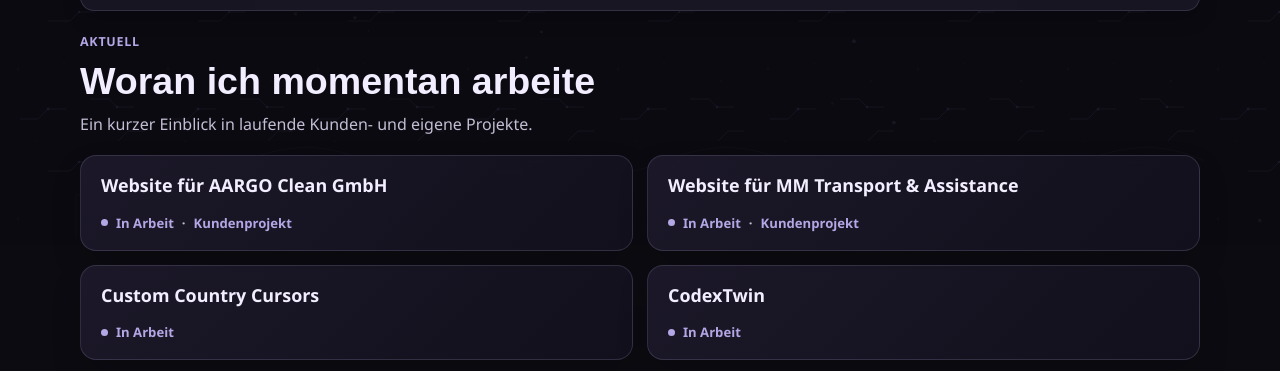
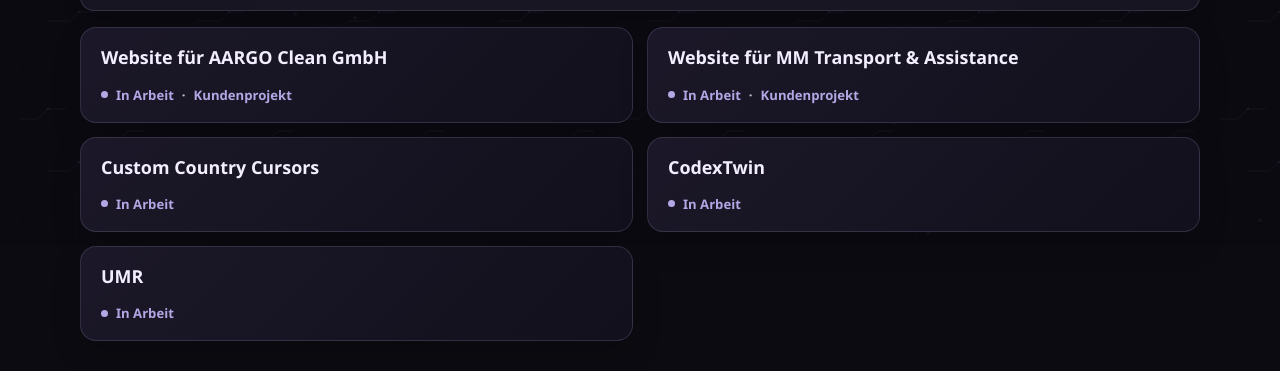
Before and after one commit to AleksZyro/Portfolio-Website, a plain HTML site: page index.html in a window 1280 px wide. Shown: the part 555-926 px from the top of the page. Drawn offline with Linux system fonts and the light colour scheme.

Commit message:
Remove redundant current work heading

```diff
--- a/index.html
+++ b/index.html
@@ -152,14 +152,8 @@
         </div>
 
       </div>
-      <div class="current-work" id="current-work" aria-labelledby="current-work-title">
+      <div class="current-work" id="current-work" aria-label="Aktuelle Projekte">
       <div class="container">
-        <div class="section-head reveal">
-          <p class="kicker" data-i18n="currentWork.kicker">Aktuell</p>
-          <h2 id="current-work-title" data-i18n="currentWork.title">Woran ich momentan arbeite</h2>
-          <p class="section-subline" data-i18n="currentWork.subline">Ein kurzer Einblick in laufende Kunden- und eigene Projekte.</p>
-        </div>
-
         <div class="current-work-grid reveal">
           <button class="current-work-card" type="button" data-detail-trigger data-current-work="aargoclean" data-work-type="customer" data-title="Website für AARGO Clean GmbH" data-description="Aktuell arbeite ich an der Website für die Firma AARGO Clean GmbH." data-meta='["Kundenprojekt", "In Arbeit"]' aria-label="Details zu Website für AARGO Clean GmbH öffnen">
             <div class="current-work-card-head">
--- a/style.css
+++ b/style.css
@@ -480,7 +480,7 @@
 h2 { font-family: "Space Grotesk", "Sora", sans-serif; font-size: clamp(1.55rem, 3.2vw, 2.35rem); line-height: 1.15; }
 
 .current-work-grid { display: grid; grid-template-columns: repeat(2, minmax(0, 1fr)); gap: 14px; }
-.current-work { min-height: 0; padding-top: clamp(12px, 2vw, 22px); }
+.current-work { min-height: 0; padding-top: clamp(10px, 1.5vw, 16px); }
 .current-work-card { width: 100%; min-height: 0; padding: 18px 20px; border: 1px solid var(--line); border-radius: 16px; background: linear-gradient(135deg, rgba(29, 25, 42, .94), rgba(19, 17, 29, .94)); box-shadow: 0 14px 30px rgba(0, 0, 0, .16); color: inherit; font: inherit; text-align: left; cursor: pointer; transition: border-color .2s ease, box-shadow .2s ease, transform .2s ease; }
 .current-work-card:hover, .current-work-card:focus-visible { border-color: rgba(150, 122, 255, .65); box-shadow: 0 16px 34px rgba(0, 0, 0, .24), 0 0 22px rgba(140, 117, 223, .12); transform: translateY(-2px); }
 .current-work-card:focus-visible { outline: 3px solid rgba(124, 193, 255, .42); outline-offset: 3px; }
```
